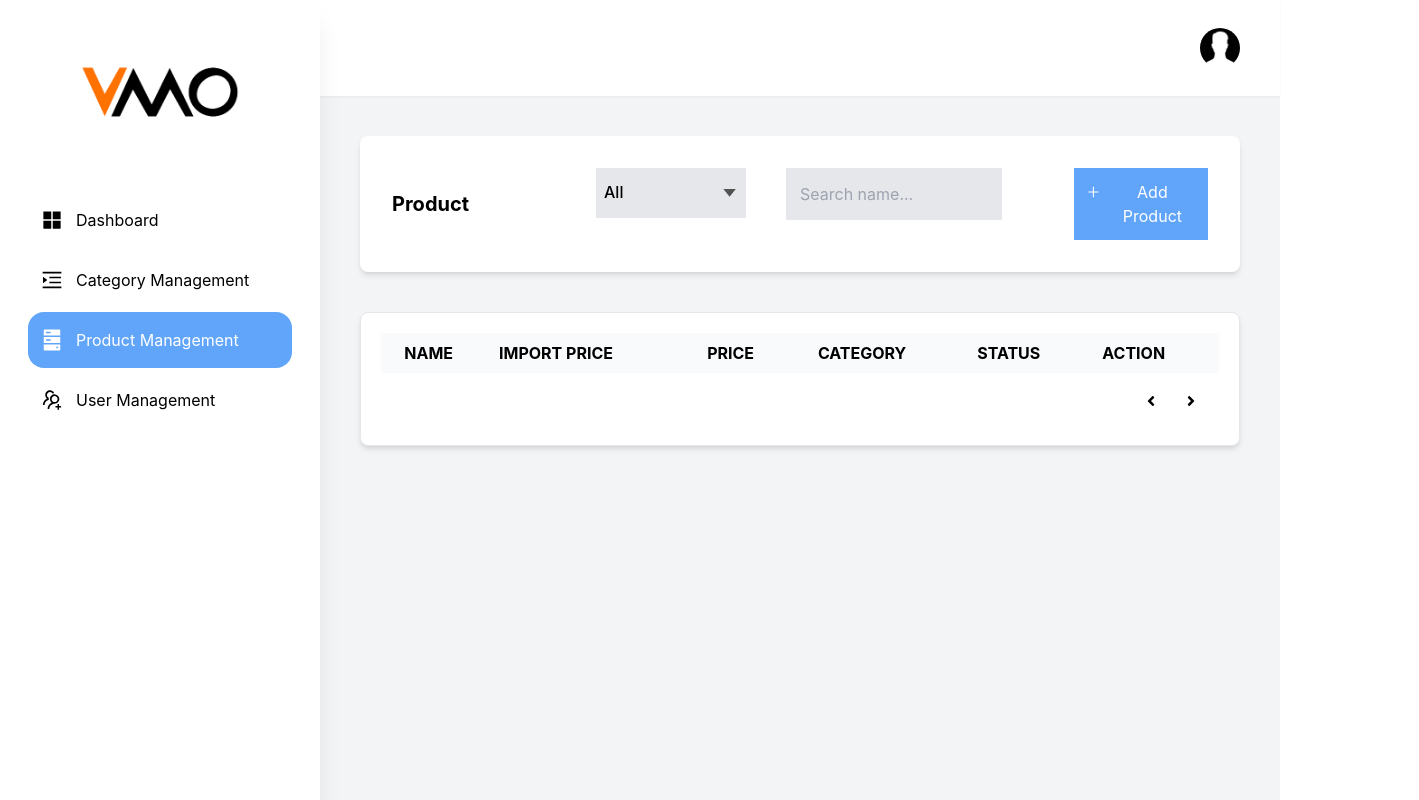
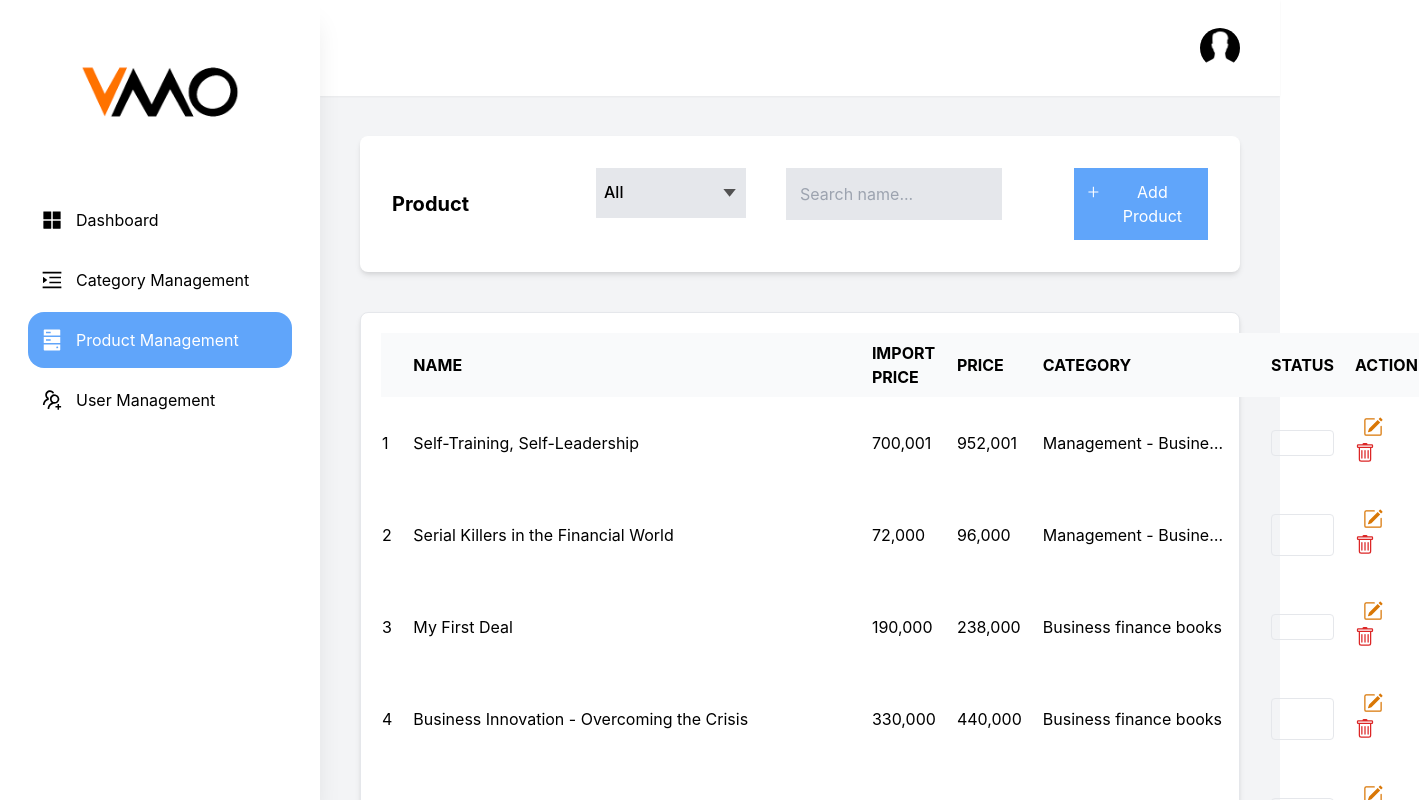
Before and after one commit to locbui95/booke-admin, a React (Create React App) app: page /products in a window 1280 px wide. Shown: the top 800 px of the page, 1419 px wide, since content can reach past the window. Built offline with nearby package versions, Linux system fonts and the light colour scheme; data requests are answered from the project's data file.

Commit message:
fixbug: product-list

```diff
--- a/src/modules/products/form/index.tsx
+++ b/src/modules/products/form/index.tsx
@@ -4,6 +4,7 @@ import { useDispatch, useSelector } from "react-redux";
 import { ChangeEvent, useMemo, useState, useEffect } from "react";
 import { RootState } from "store";
 import { useParams, Link, useHistory } from "react-router-dom";
+import moment from "moment";
 
 import Button from "components/button";
 import Input from "components/input";
@@ -60,7 +61,8 @@ export default function Form({ mode }: UserFormProps) {
         categoryID: productDetail.categoryID,
         author: productDetail.author,
         publishing_year: productDetail.publishing_year,
-        date_submitted: productDetail.date_submitted
+        date_submitted: productDetail.date_submitted,
+        timeCreat_Update: productDetail.timeCreat_Update
       };
     }
     return {
@@ -74,17 +76,22 @@ export default function Form({ mode }: UserFormProps) {
       categoryID: "",
       author: "",
       publishing_year: "",
-      date_submitted: ""
+      date_submitted: "",
+      timeCreat_Update: ""
     };
   }, [productDetail, mode]);
 
   function handleSubmit(values: any) {
     if (mode === "edit") {
-      const valueEdit = { ...values, status: statusSwitch };
+      const valueEdit = {
+        ...values,
+        status: statusSwitch,
+        timeCreat_Update: moment().format()
+      };
       dispatch(updateProduct(Number(id), valueEdit));
       dispatch(getProducts());
     } else {
-      dispatch(addProduct(values));
+      dispatch(addProduct({ ...values, timeCreat_Update: moment().format() }));
       dispatch(getProducts());
     }
     dispatch(getProducts());
--- a/src/modules/products/index.tsx
+++ b/src/modules/products/index.tsx
@@ -12,6 +12,9 @@ import Category from "types/category";
 import List from "./list";
 
 export default function ProductList() {
+  const [currentPage, setCurrentPage] = useState<number>(1);
+  const pageSize: number = 5;
+
   const [select, setSelect] = useState("");
   const [search, setSearch] = useState("");
 
@@ -39,7 +42,7 @@ export default function ProductList() {
               ))}
             </Select>
           </div>
-          <Search onSearch={handleSearch} />
+          <Search onSearch={handleSearch} setCurrentPage={setCurrentPage} />
           <Link to={PATH_PRODUCTS_ADD}>
             <Button
               loading={false}
@@ -51,7 +54,13 @@ export default function ProductList() {
           </Link>
         </div>
       </div>
-      <List select={select} search={search} />
+      <List
+        select={select}
+        search={search}
+        setCurrentPage={setCurrentPage}
+        currentPage={currentPage}
+        pageSize={pageSize}
+      />
     </div>
   );
 }
--- a/src/modules/products/list/index.tsx
+++ b/src/modules/products/list/index.tsx
@@ -16,9 +16,18 @@ import ProductsTableHead from "./products.table-head";
 interface ProductListProps {
   select: string;
   search: string;
+  pageSize: number;
+  currentPage: number;
+  setCurrentPage: Function;
 }
 
-const ProductList = ({ select, search }: ProductListProps) => {
+const ProductList = ({
+  select,
+  search,
+  pageSize,
+  currentPage,
+  setCurrentPage
+}: ProductListProps) => {
   const dispatch = useDispatch();
   const history = useHistory();
   const [productId, setProductId] = useState<number>(0);
@@ -27,7 +36,13 @@ const ProductList = ({ select, search }: ProductListProps) => {
   const { products } = useSelector((state: RootState) => state.product);
   const { categories } = useSelector((state: RootState) => state.categories);
 
-  const selectProductCategory = products.filter((product: Product) => {
+  const sortProducts = products.sort(
+    (a, b) =>
+      new Date(b.timeCreat_Update).getTime() -
+      new Date(a.timeCreat_Update).getTime()
+  );
+
+  const selectProductCategory = sortProducts.filter((product: Product) => {
     if (select === "") {
       return product;
     }
@@ -66,11 +81,12 @@ const ProductList = ({ select, search }: ProductListProps) => {
   const handleClickDeleteProduct = (id: number) => {
     dispatch(deleteProduct(id));
     setIsOpen(false);
+    setCurrentPage(1);
   };
 
-  const renderRows = (product: Product) => (
+  const renderRows = (product: Product, index: number) => (
     <tr key={product.id} className="text-left">
-      <td className="py-5">{product.id}</td>
+      <td className="py-5"> {(currentPage - 1) * pageSize + (index + 1)}</td>
       <td className="py-5 pl-5 w-1/5 max-w-[10rem] xl:max-w-[20rem] ">
         <p className="truncate w-10/12">{product.name}</p>
       </td>
@@ -79,7 +95,11 @@ const ProductList = ({ select, search }: ProductListProps) => {
       <td className="py-5 pl-5 w-1/5 max-w-[10rem] xl:max-w-[20rem] ">
         {categories.map((category: Category) => {
           if (category.id === Number(product.categoryID)) {
-            return <p className="truncate w-10/12">{category.name}</p>;
+            return (
+              <p className="truncate w-10/12" key={category.id}>
+                {category.name}
+              </p>
+            );
           }
           return null;
         })}
@@ -118,6 +138,9 @@ const ProductList = ({ select, search }: ProductListProps) => {
         head={<ProductsTableHead />}
         data={newArrayProducts}
         renderRows={renderRows}
+        PageSize={pageSize}
+        currentPage={currentPage}
+        setCurrentPage={setCurrentPage}
       />
 
       <Popup
--- a/src/store/product/reducer.ts
+++ b/src/store/product/reducer.ts
@@ -30,7 +30,8 @@ const initialState: InitialStateType = {
     categoryID: 0,
     author: "",
     publishing_year: "",
-    date_submitted: ""
+    date_submitted: "",
+    timeCreat_Update: ""
   },
   loading: false
 };
--- a/src/types/product.ts
+++ b/src/types/product.ts
@@ -11,4 +11,5 @@ export default interface Product {
   author: string;
   publishing_year: string;
   date_submitted: string;
+  timeCreat_Update: string;
 }
```
